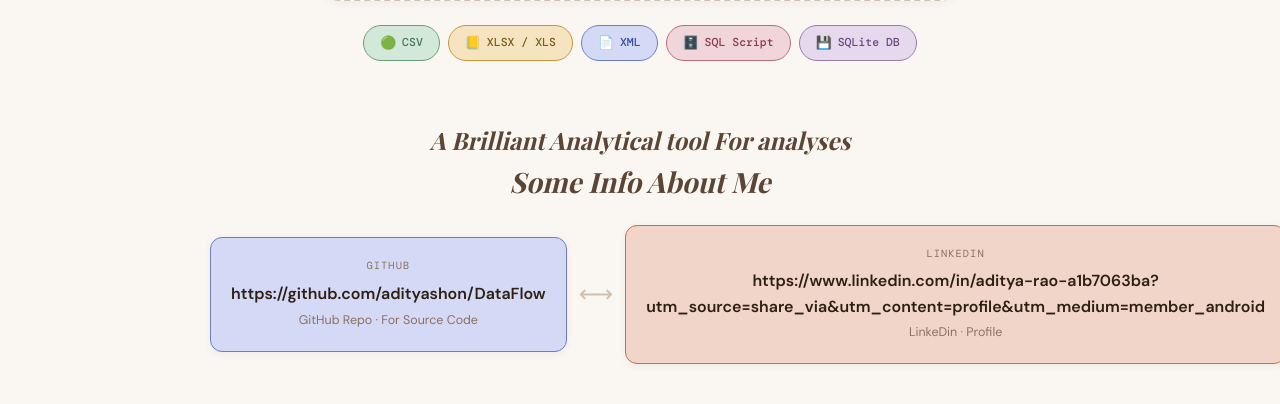
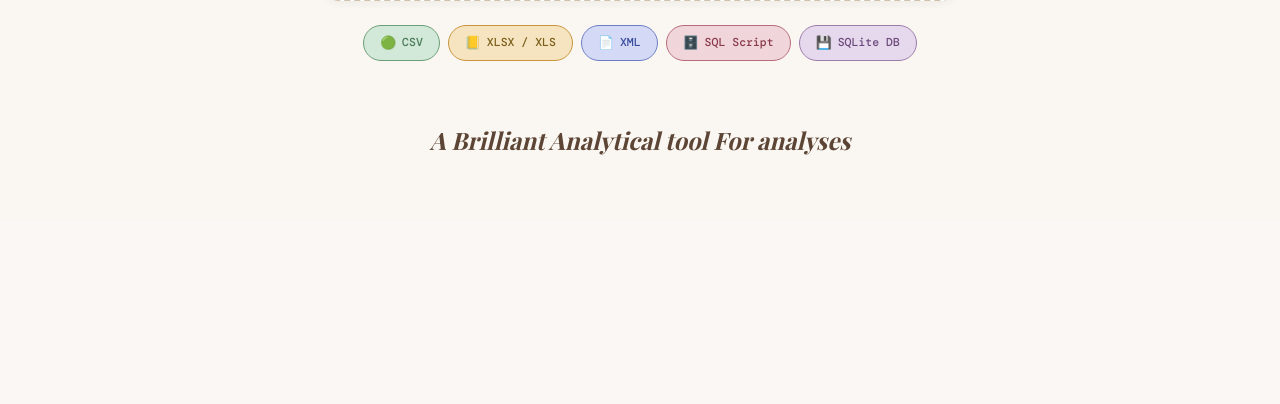
Before and after one commit to adityashon/DataFlow, a Django app: template Visual/core/templates/core/index.html in a window 1280 px wide. Shown: the part 1147-1551 px from the top of the page. After the commit the page ends 1302 px from the top, so only its background shows below. Run offline with Django 4.2, Linux system fonts and the light colour scheme; the template is opened without the code that fills it, so the values that code supplies are empty; some web fonts are replaced.

Commit message:
minor changes

```diff
--- a/Visual/core/templates/core/index.html
+++ b/Visual/core/templates/core/index.html
@@ -98,31 +98,8 @@
 
 <!-- Architecture diagram -->
 <div class="arch-section">
-  <div class="arch-title">A Brilliant Analytical tool For analyses
+  <div class="arch-title">A Brilliant Analytical tool For analyses</div>
 
-    <h3> Some Info About Me </h3>
-
-
-  </div>
-  <div class="arch-grid">
-    <div class="arch-box browser">
-      <div class="arch-label">GitHub</div>
-      <div class="arch-name"> https://github.com/adityashon/DataFlow </div>
-      <div class="arch-role"> GitHub Repo · For  Source Code</Source> </div>
-    </div>
-    <div class="arch-arrow">⟷</div>
-    <div class="arch-box django">
-      <div class="arch-label">LinkeDin</div>
-      <div class="arch-name"> https://www.linkedin.com/in/aditya-rao-a1b7063ba?utm_source=share_via&utm_content=profile&utm_medium=member_android </div>
-      <div class="arch-role"> LinkeDin · Profile </div>
-    </div>
-    <!-- <div class="arch-arrow">⟷</div>
-    <div class="arch-box fastapi">
-      <div class="arch-label">Magic</div>
-      <div class="arch-name"> N/A </div>
-      <div class="arch-role"> N/A </div>
-    </div> -->
-  </div>
 </div>
 
 <!-- Upload progress overlay -->
```
